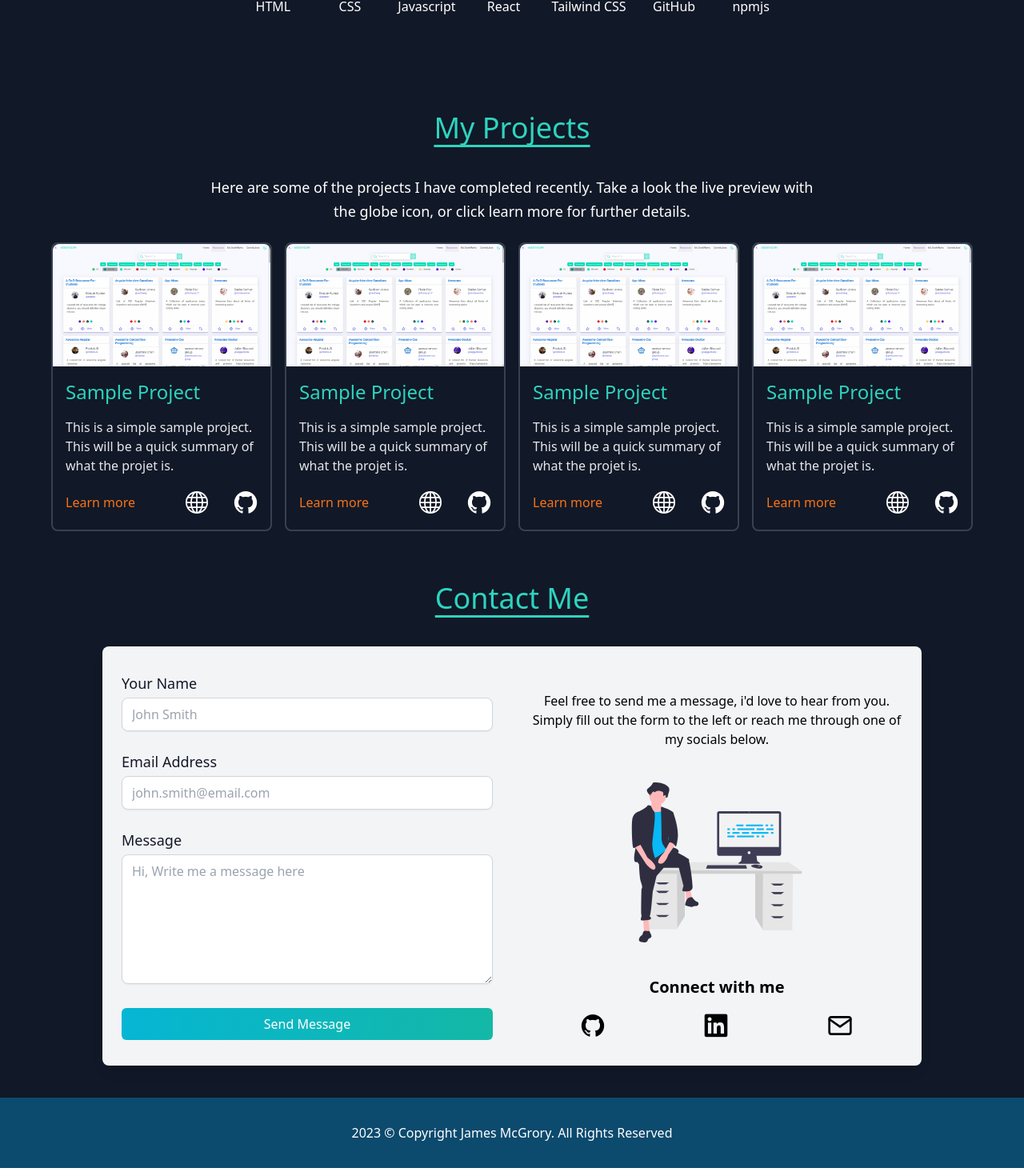
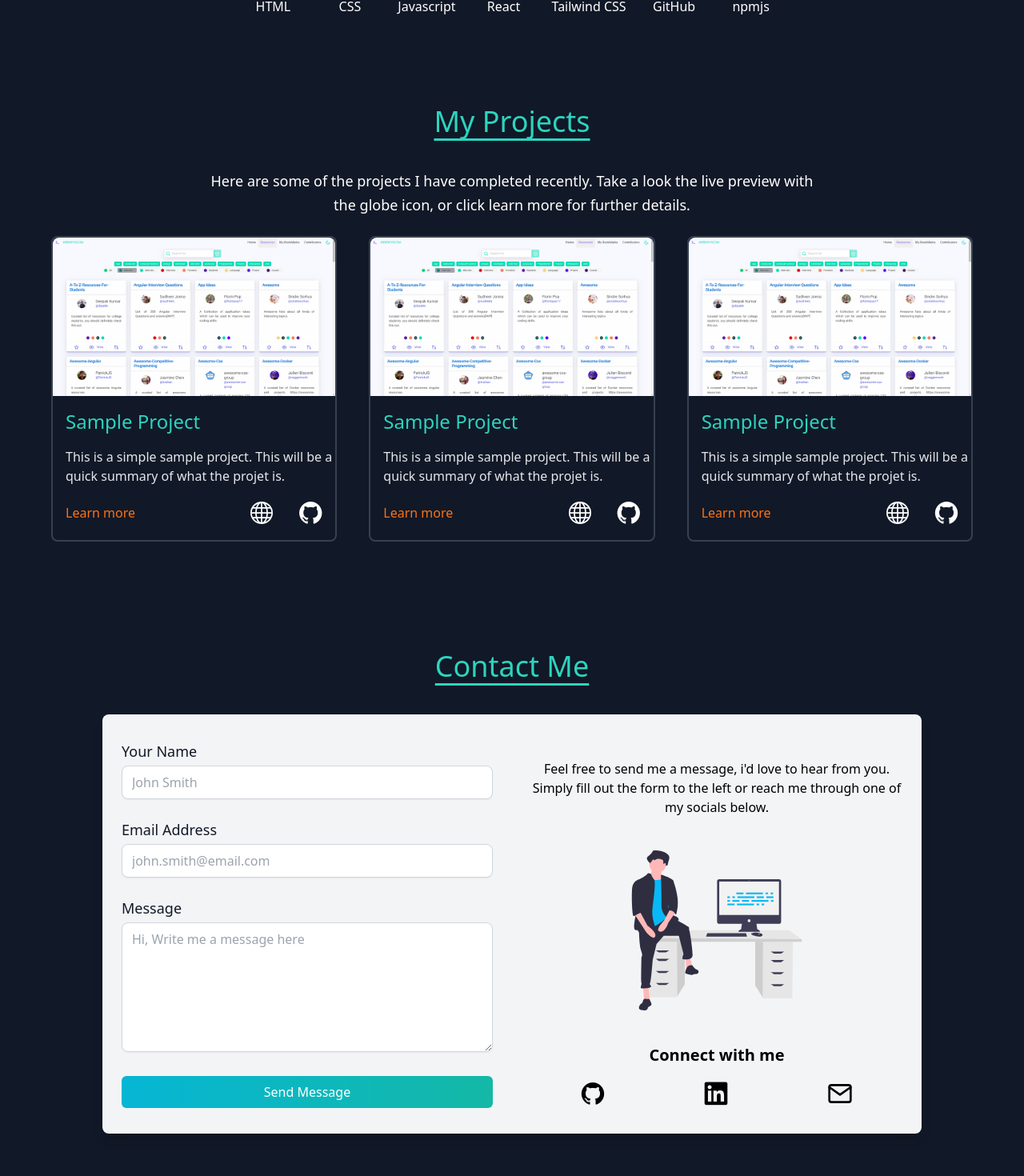
Before and after one commit to JomersDev/portfoliov2, a React (Vite) app: page / in a window 1280 px wide. Shown: the part 1231-2701 px from the top of the page at 80% size. Built offline with nearby package versions, Linux system fonts and the light colour scheme; a web font is replaced by a local one.

Commit message:
resized projects section for mobile + desktop

```diff
--- a/src/App.jsx
+++ b/src/App.jsx
@@ -1,5 +1,4 @@
 import React from "react"
-import Nav from "./Components/Nav"
 import Hero from "./Components/Hero"
 import About from "./Components/About"
 import Projects from "./Components/Projects"
--- a/src/Components/About.jsx
+++ b/src/Components/About.jsx
@@ -2,7 +2,7 @@ import React from "react";
 
 export default function About() {
     return (
-        <section className="mb-20 px-10 text-center flex flex-col w-screen sm:px-16 ">
+        <section className="mb-28 px-10 text-center flex flex-col w-screen sm:px-16 ">
             <h2 className="text-4xl mb-10 text-teal-400 font-medium underline underline-offset-8">
                 About Me
             </h2>
@@ -12,7 +12,7 @@ export default function About() {
                 scrambled it to make a type specimen book. It has survived not only five centuries, but also the leap
                 into electronic typesetting, remaining essentially unchanged.
             </p>
-            <div className="flex flex-wrap w-100 gap-6 justify-center my-10">
+            <div className="flex flex-wrap w-100 gap-6 justify-center mt-10">
                 <div>
                     <i className="devicon-html5-plain text-7xl hover:text-teal-300"></i>
                     <p className="text-center">HTML</p>
--- a/src/Components/Contact.jsx
+++ b/src/Components/Contact.jsx
@@ -19,7 +19,7 @@ export default function() {
     };
 
     return (
-        <section className="pb-10 px-10 md:px-16 flex flex-col items-center">
+        <section className="mb-28 px-10 md:px-16 flex flex-col items-center">
             <h2 className="text-4xl mb-10 text-teal-400 font-medium underline underline-offset-8">
                 Contact Me
             </h2>
--- a/src/Components/Projects.jsx
+++ b/src/Components/Projects.jsx
@@ -1,16 +1,15 @@
 import React from "react";
 import ProjectCard from "../Components/ProjectCard";
 
-export default function() {
+export default function Projects() {
     return (
-        <section className="pb-10 px-10 sm:px-16">
+        <section className="mb-28 px-10 sm:px-16 flex flex-col items-center">
             <h2 className="text-4xl mb-10 text-teal-400 text-center font-medium underline underline-offset-8">My Projects</h2>
             <p className="leading-relaxed max-w-3xl text-center mx-auto text-lg">
                 Here are some of the projects I have completed recently. Take a look the live preview with the globe icon,
                 or click learn more for further details.
             </p>
-            <div className="my-6 flex items-center flex-col space-y-4 lg:flex-row lg:space-x-4 lg:space-y-0">
-                <ProjectCard />
+            <div className="my-6 flex items-center flex-col space-y-4 lg:flex-row lg:space-x-10 lg:space-y-0 lg:max-w-6xl">
                 <ProjectCard />
                 <ProjectCard />
                 <ProjectCard />
```
